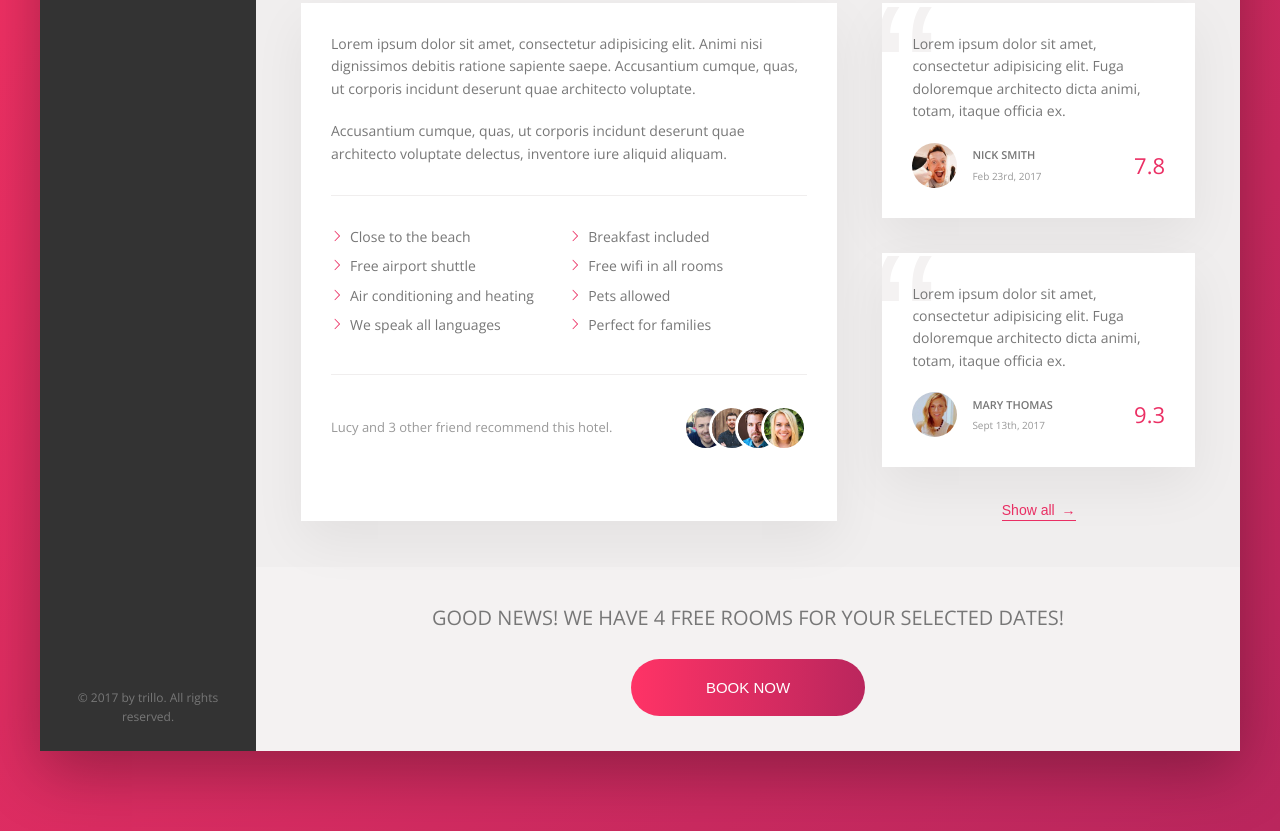
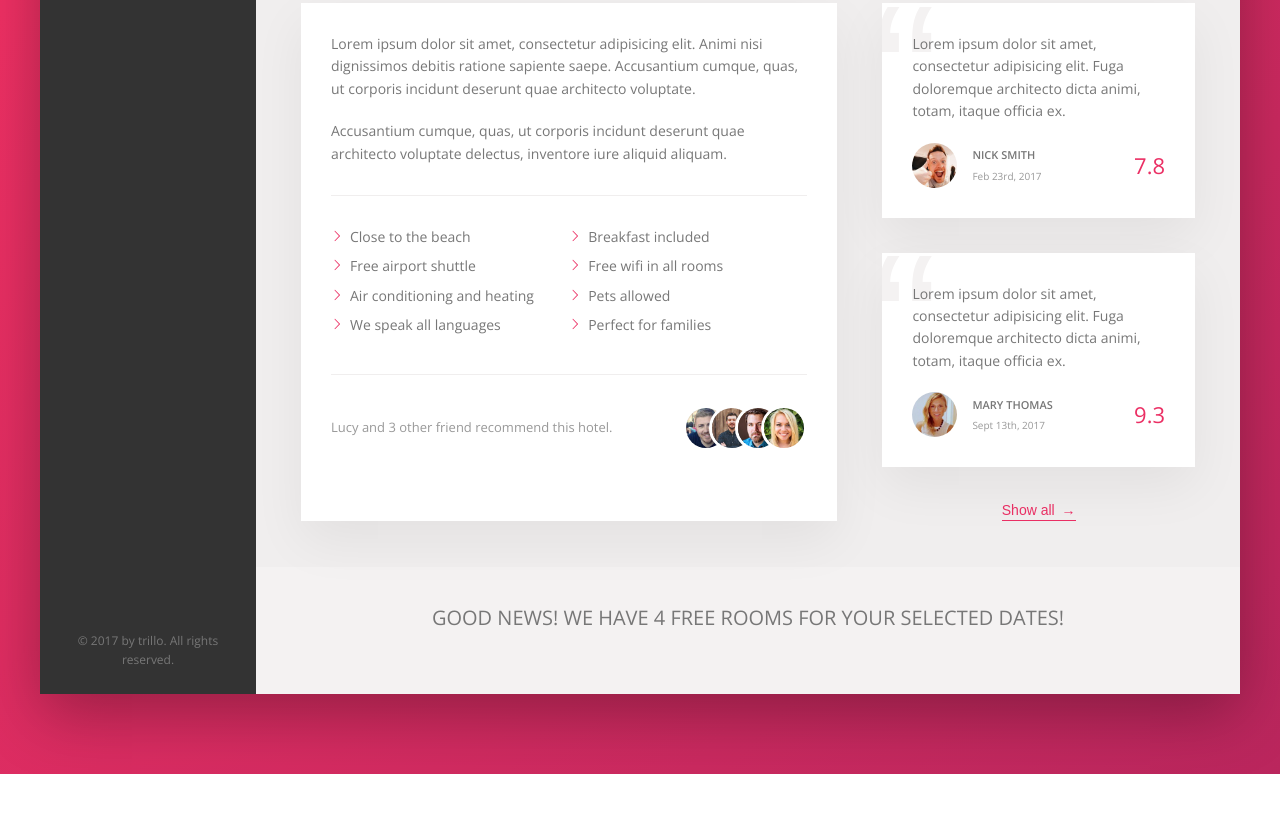
Before and after one commit to cassiorodp/trillo-project, a website: page index.html in a window 1280 px wide. Shown: the part 644-1475 px from the top of the page. After the commit the page ends 1418 px from the top, so only its background shows below. Drawn offline with nearby package versions, Linux system fonts and the light colour scheme.

Commit message:
test: hide button

```diff
--- a/index.html
+++ b/index.html
@@ -246,10 +246,10 @@
             <h2 class="cta__book-now">
               Good news! We have 4 free rooms for your selected dates!
             </h2>
-            <button class="btn">
+            <!-- <button class="btn">
               <span class="btn__visible">Book now</span>
               <span class="btn__invisible">Only 4 rooms left</span>
-            </button>
+            </button> -->
           </div>
         </main>
       </div>
```
